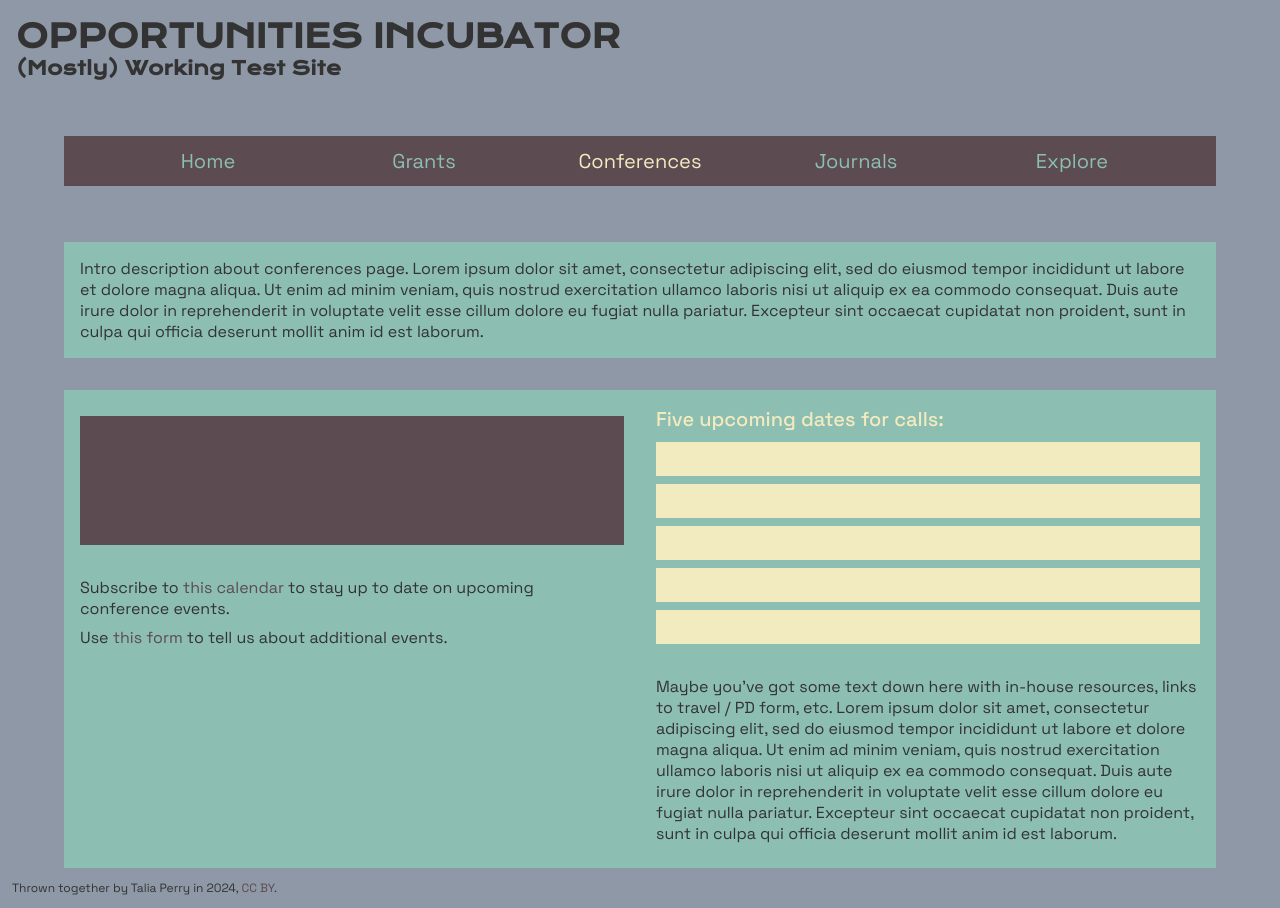
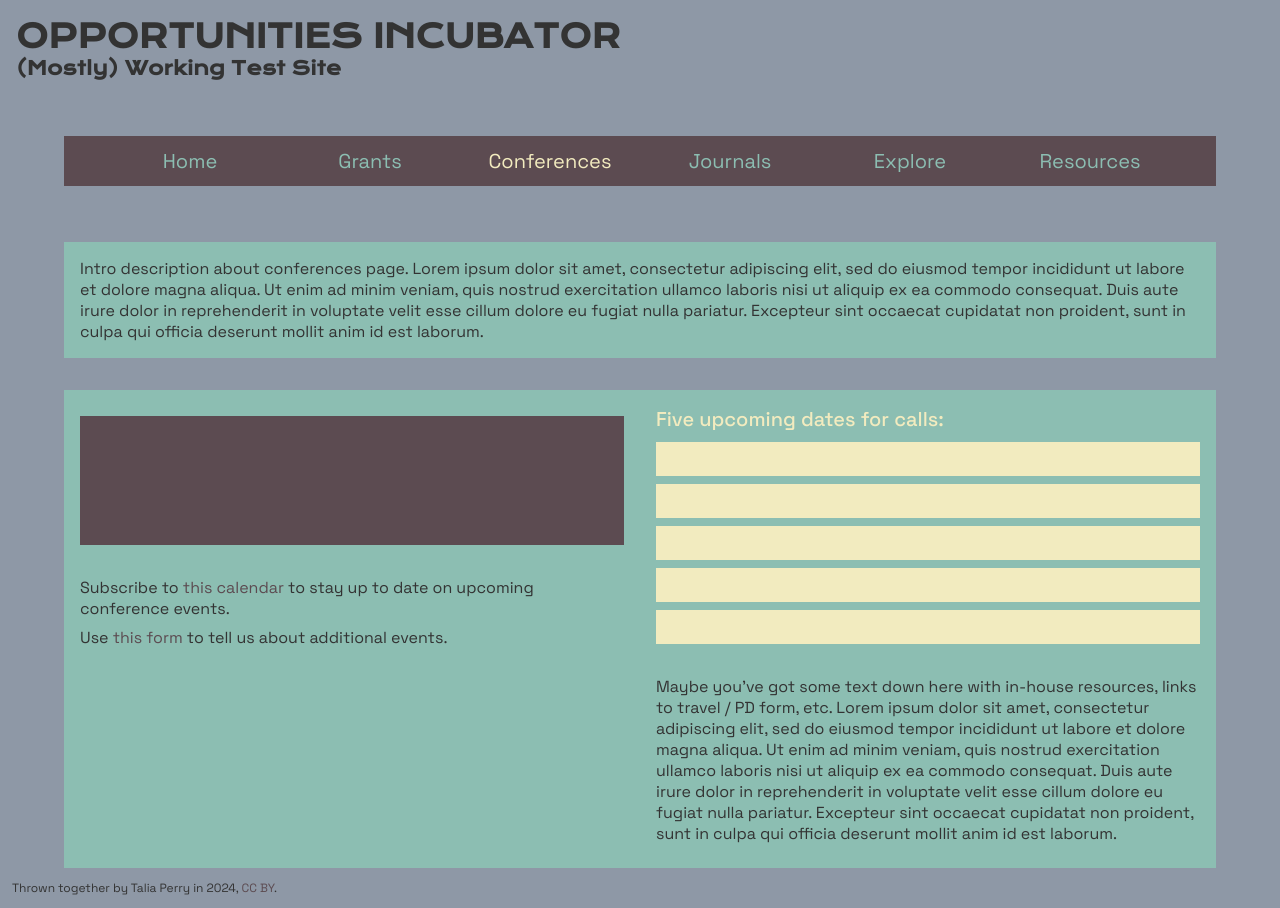
Before and after one commit to taliaperry/testoi, a plain HTML site: page conferences.html in a window 1280 px wide. Drawn offline with nearby package versions, Linux system fonts and the light colour scheme; no server answers.

Commit message:
Update conferences.html

```diff
--- a/conferences.html
+++ b/conferences.html
@@ -24,6 +24,7 @@
                <li><span class="menuitem">Conferences</span></li>
                <li><a class="menuitem" href="">Journals</a></li>
                <li><a class="menuitem" href="explore.html">Explore</a></li>
+               <li><a class="menuitem" href="">Resources</a></li>
          </ul>
          <label for="css-toggle-menu" id="css-toggle-menu"></label>
    </nav>
```
